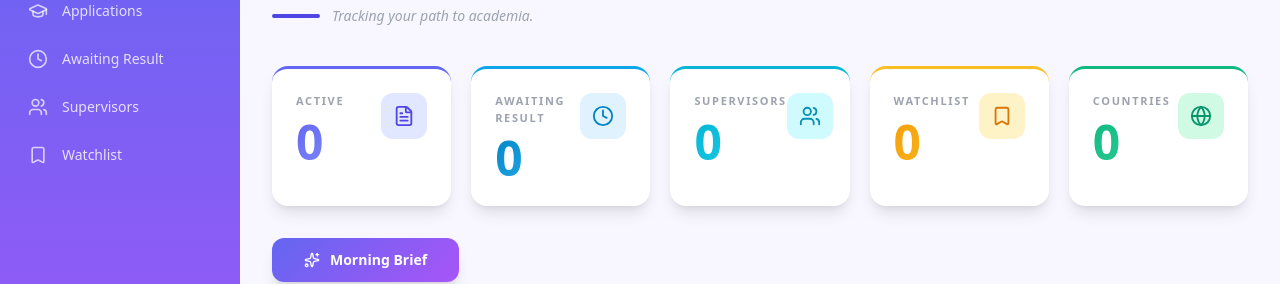
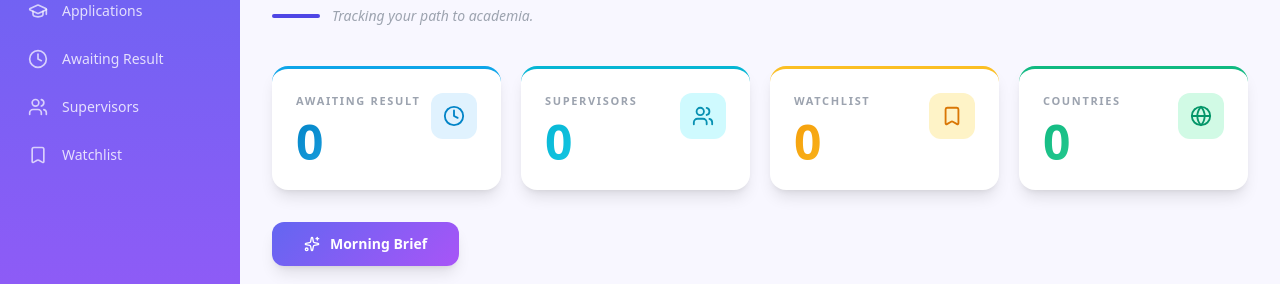
Before and after one commit to Kal-droid1/Phdtrack, a Next.js app: page / in a window 1280 px wide. Shown: the part 147-431 px from the top of the page. Built offline with nearby package versions, Linux system fonts and the light colour scheme; no server answers; the database is empty.

Commit message:
remove Active card from dashboard
Removed Active stat card, its config, FileText import, and adjusted grid to 4 columns.

Co-authored-by: CommandCodeBot <noreply@commandcode.ai>

```diff
--- a/app/page.tsx
+++ b/app/page.tsx
@@ -6,7 +6,7 @@ import { Application, Supervisor, Watchlist as WatchlistType } from "@/types";
 import { formatDate, deadlineColor, daysUntil } from "@/lib/utils";
 import EmptyState from "@/components/ui/EmptyState";
 import DashboardCharts from "@/components/charts/DashboardCharts";
-import { RefreshCw, FileText, Clock, Users, Bookmark, Globe, Sparkles } from "lucide-react";
+import { RefreshCw, Clock, Users, Bookmark, Globe, Sparkles } from "lucide-react";
 
 interface DeadlineItem {
   id: string;
@@ -21,13 +21,6 @@ const dotColorClass: Record<"red" | "amber" | "green", string> = {
 };
 
 const statConfigs = [
-  {
-    icon: FileText,
-    accent: "border-indigo-500",
-    gradient: "gradient-text-indigo",
-    iconBg: "bg-indigo-100",
-    iconColor: "text-indigo-600",
-  },
   {
     icon: Clock,
     accent: "border-sky-500",
@@ -292,7 +285,6 @@ ${contextData}`;
   const greeting = getGreeting();
 
   const statCards = [
-    { label: "Active", value: stats.activeApplications },
     { label: "Awaiting Result", value: stats.awaitingResult },
     { label: "Supervisors", value: stats.totalSupervisors },
     { label: "Watchlist", value: stats.watchlistItems },
@@ -319,11 +311,10 @@ ${contextData}`;
       ) : (
         <>
           {/* Stat Cards */}
-          <div className="grid grid-cols-2 sm:grid-cols-3 lg:grid-cols-5 gap-4 md:gap-5 mb-8">
+          <div className="grid grid-cols-2 sm:grid-cols-3 lg:grid-cols-4 gap-4 md:gap-5 mb-8">
             {statCards.map((card, idx) => {
               const { icon: Icon, iconBg, iconColor, gradient } = statConfigs[idx];
               const borderColors = [
-                "border-t-indigo-500",
                 "border-t-sky-500",
                 "border-t-cyan-500",
                 "border-t-amber-400",
```
